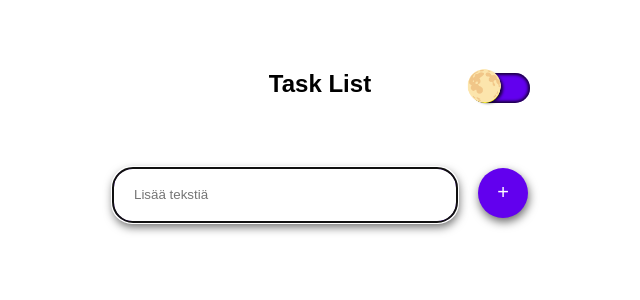
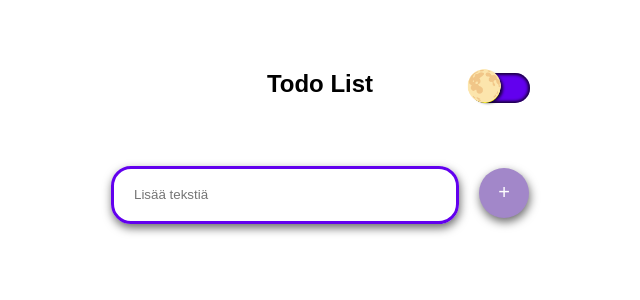
Before and after one commit to Kkolias/ReactTodoList, a React (Create React App) app: page / in a window 1280 px wide. Shown: the top 300 px of the page, without its empty margins (320-960 px from the left). Built offline with nearby package versions, Linux system fonts and the light colour scheme.

Commit message:
adding pictures

```diff
--- a/src/App.css
+++ b/src/App.css
@@ -53,11 +53,26 @@ input {
   -moz-box-shadow: 1px 4px 10px 0px rgba(0,0,0,0.59);
 }
 input:focus {
-  border: 2px solid #6200ee;
+  border: 3px solid #6200ee;
   background: none;
   height: 50px;
+  outline-style: none;
 }
-.element-button {
+.light-element-button {
+  border: none;
+  background-color: #a287c9;
+  height: 50px;
+  margin-left: 20px;
+  margin-top: 20px;
+  width: 50px;
+  border-radius: 55px;
+  color: white;
+  font-size: 20px;
+  box-shadow: 1px 4px 10px 0px rgba(0,0,0,0.59);
+  -webkit-box-shadow: 1px 4px 10px 0px rgba(0,0,0,0.59);
+  -moz-box-shadow: 1px 4px 10px 0px rgba(0,0,0,0.59);
+}
+.dark-element-button {
   border: none;
   background-color: #6200ee;
   height: 50px;
@@ -71,6 +86,7 @@ input:focus {
   -webkit-box-shadow: 1px 4px 10px 0px rgba(0,0,0,0.59);
   -moz-box-shadow: 1px 4px 10px 0px rgba(0,0,0,0.59);
 }
+
 
 
 
--- a/src/App.js
+++ b/src/App.js
@@ -88,14 +88,14 @@ export class App extends Component {
       <div className='App'>
         <div className={this.state.theme+'-background'} >
 
-          <h2>Task List</h2>
+          <h2>Todo List</h2>
 
 
 
           <div class="container">
             <SetTheme theme={this.state.theme} changeTheme={this.changeTheme}/>
             <input autoFocus value={this.state.input} type="text" placeholder="Lisää tekstiä" onKeyDown={this.addTextOnEnter} onChange={this.handlaaMuutos}></input>
-            <button className='element-button' onClick={this.addText}>+</button>
+            <button className={this.state.theme+'-element-button'} onClick={this.addText}>+</button>
             <div>
               <TaskList itemit={listItems}/>
             </div>
```
Also changed, not shown: pics/DarkMode.PNG (added), pics/LightMode.PNG (added).
